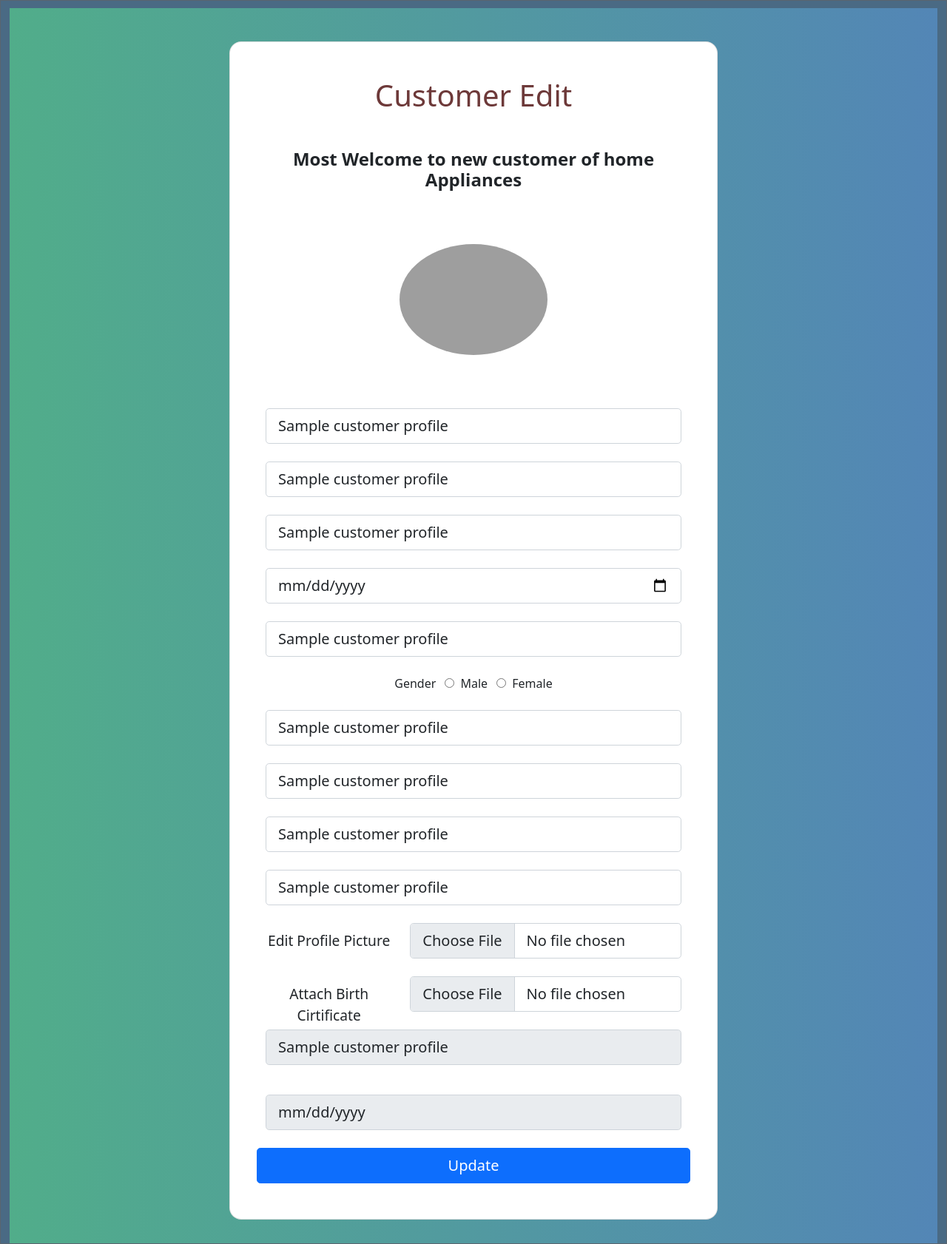
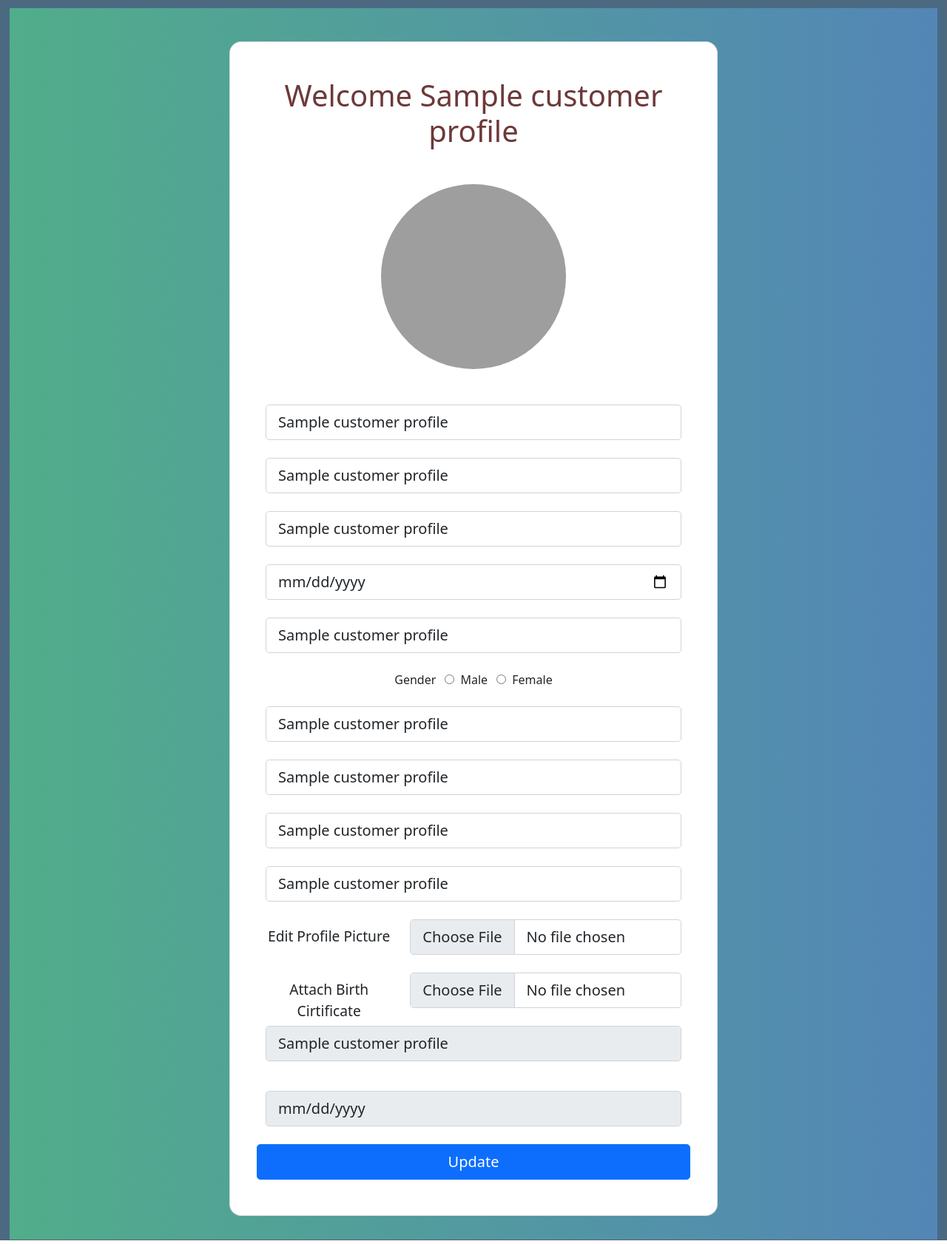
Before and after one commit to JanviParmar7/Python-Assignment, a Flask app: page /update-customer-profile in a window 1280 px wide. Shown: the whole page at 74% size. Run offline with Flask 2, Linux system fonts and the light colour scheme; the visitor is signed in with stand-in values (Sample User, id 1); a database or web service that is not in the repository returns one stand-in record (values such as "Sample title"); some libraries are stand-ins or nearby versions; grey boxes are pictures that could not be loaded.

Commit message:
Adding javascript in image and file related validation some extra validation and form designing in add some changes

```diff
--- a/app.py
+++ b/app.py
@@ -6,6 +6,7 @@
 import datetime
 import os
 from werkzeug.utils import secure_filename
+
 app = Flask(__name__)
 app.secret_key = "secret"
 
@@ -23,7 +24,7 @@
 app.config['UPLOAD_FOLDER'] = FILE
 app.config['UPLOAD_FOLDER_IMAGE'] = PHOTO
 
-ALLOWED_EXTENSIONS = set(['png', 'jpg', 'jpeg', 'gif'])
+ALLOWED_EXTENSIONS = set(['png', 'jpg', 'jpeg'])
 ALLOWED_EXTENSIONS = set(['pdf'])
 
 @app.route("/")
--- a/static/js/main.js
+++ b/static/js/main.js
@@ -250,12 +250,11 @@
     }
 }
 
-
  function imageupload1()
 {
     var fileInput =  document.getElementById('imageupload');
     var filePath = fileInput.value;
-    var allowedExtensions = /(\.jpg|\.jpeg|\.png|\.gif)$/i;
+    var allowedExtensions = /(\.jpg|\.jpeg|\.png)$/i;
     if(filePath == "")
     {
         document.getElementById("photo").innerHTML = "Required to attach Profile Picture";
@@ -263,9 +262,13 @@
     }
     if (!allowedExtensions.exec(filePath))
     {
-        document.getElementById("photo").innerHTML = "Attach jpg,jpeg,gif,png format file";
+        document.getElementById("photo").innerHTML = "Attach jpg,jpeg,png format file";
         fileInput.value = '';
         return false;
+    }
+    if (fileInput.files[0].size > 1048576)
+    {
+         document.getElementById("photo").innerHTML = "Images size should be less than 1 MB";
     }
     else
     {
--- a/templates/customerprofile.html
+++ b/templates/customerprofile.html
@@ -38,7 +38,7 @@
                     <div class="text-center">
                         {% if account[13] != None %}
                         <div>
-                            <img src="{{ url_for('static', filename='photo/' + account[13] or '')}}" class="img-fluid my-5 imagephoto" style="border-radius: 50%;" width="200" height="200" alt="Profile-Picture">
+                            <a href="{{ url_for('static', filename='photo/' + account[13] or '')}}"><img src="{{ url_for('static', filename='photo/' + account[13] or '')}}" class="img-fluid my-5 imagephoto" style="border-radius: 50%;" width="200" height="200" alt="Profile-Picture"></a>
                         </div>
                         {% else %}
                         <div>
@@ -48,7 +48,7 @@
                     </div>
 
                     <div class="text-center mt-3">
-                        <h1 id="header" class="mt-2 mb-0">Welcome {{ account[17] or ''}}</h1>
+                        <h1 id="header" class="mt-2 mb-0">{{ account[17] or ''}} Profile</h1>
                     </div>
                     <br />
                     <br />
--- a/templates/customersideedit.html
+++ b/templates/customersideedit.html
@@ -10,8 +10,7 @@
             <div id="formedit" class="col-6 col-md-8 col-lg-6 col-xl-5">
                 <div class="card shadow-2-strong" style="border-radius: 1rem;">
                     <div class="card-body p-5 text-center">
-                        <h1 class="mb-5" id="header">Customer Edit</h1>
-                        <h4><strong>Most Welcome to new customer of home Appliances</strong></h4>
+                        <h1 class="mb-5" id="header">Welcome {{ account[17] or ''}}</h1>
                         <form
                             onsubmit="return !!(checkemail() & customername1() & imageupload1() & fileupload1() & firstname1() & lastname1() & dateofbirth1() & mobilenumber1() & address1() & city1() & state1() & zipcode1())"
                             action="{{url_for('updatecustomer1')}}" enctype="multipart/form-data" method="post">
@@ -26,7 +25,7 @@
                             <div class="form-outline mb-4">
                                 {% if account[13] != None %}
                                 <div>
-                                    <img src="{{ url_for('static', filename='photo/' + account[13] or '')}}" class="img-fluid my-5 imagephoto" style="border-radius: 50%;" width="200" height="200" alt="Profile-Picture">
+                                    <a href="{{ url_for('static', filename='photo/' + account[13] or '')}}"><img src="{{ url_for('static', filename='photo/' + account[13] or '')}}" class="img-fluid my-5 picture" style="border-radius:50%;" width="200" hight="200" alt="Profile-Picture"></a>
                                 </div>
                                 {% else %}
                                 <div>
@@ -85,13 +84,13 @@
                                 <div class="form-outline mb-4">
                                     <select type="text" id="statee" class="form-control form-control-lg" name="state"
                                         value="{{account[9] or '' }}">
-                                        <option value="" selected>
-                                            {% if account[9] != None %}
+                                         <option value="{{account[9] or '' }}" selected>
+                                             {% if account[9] != None %}
                                                 {{account[9] or '' }}
-                                            {% else %}
+                                             {% else %}
                                                 Select State
-                                            {% endif %}
-                                        </option>
+                                             {% endif %}
+                                    </option>
                                         <option value="Arunachal Pradesh">Arunachal Pradesh</option>
                                         <option value="Assam">Assam</option>
                                         <option value="Bihar">Bihar</option>
```
Also changed, not shown: templates/customeredit.html (+6 -7 lines), static/photo/man4.jpeg (added), static/photo/sample2.jpeg (added), static/photo/sample5.gif (added), 3 other files.
